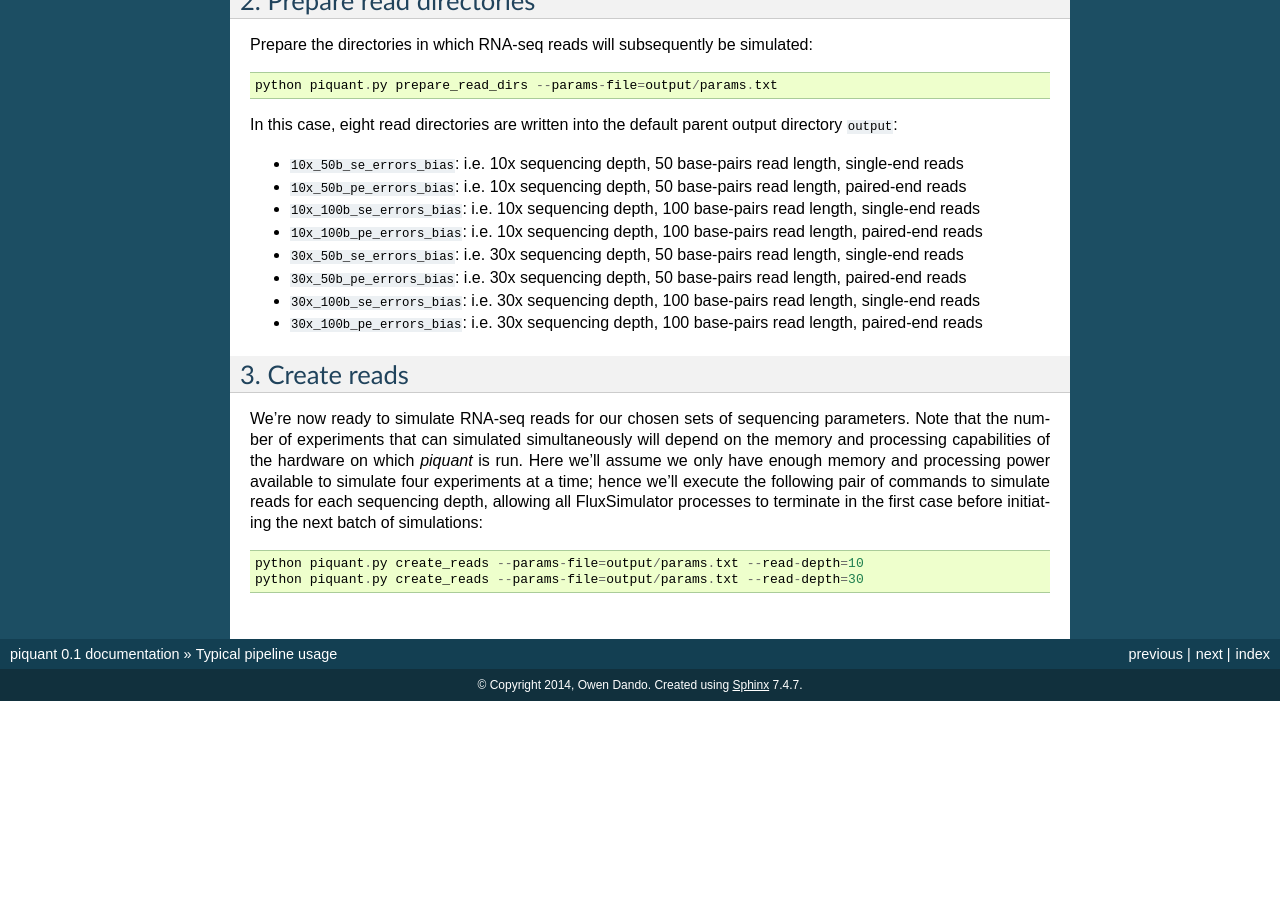
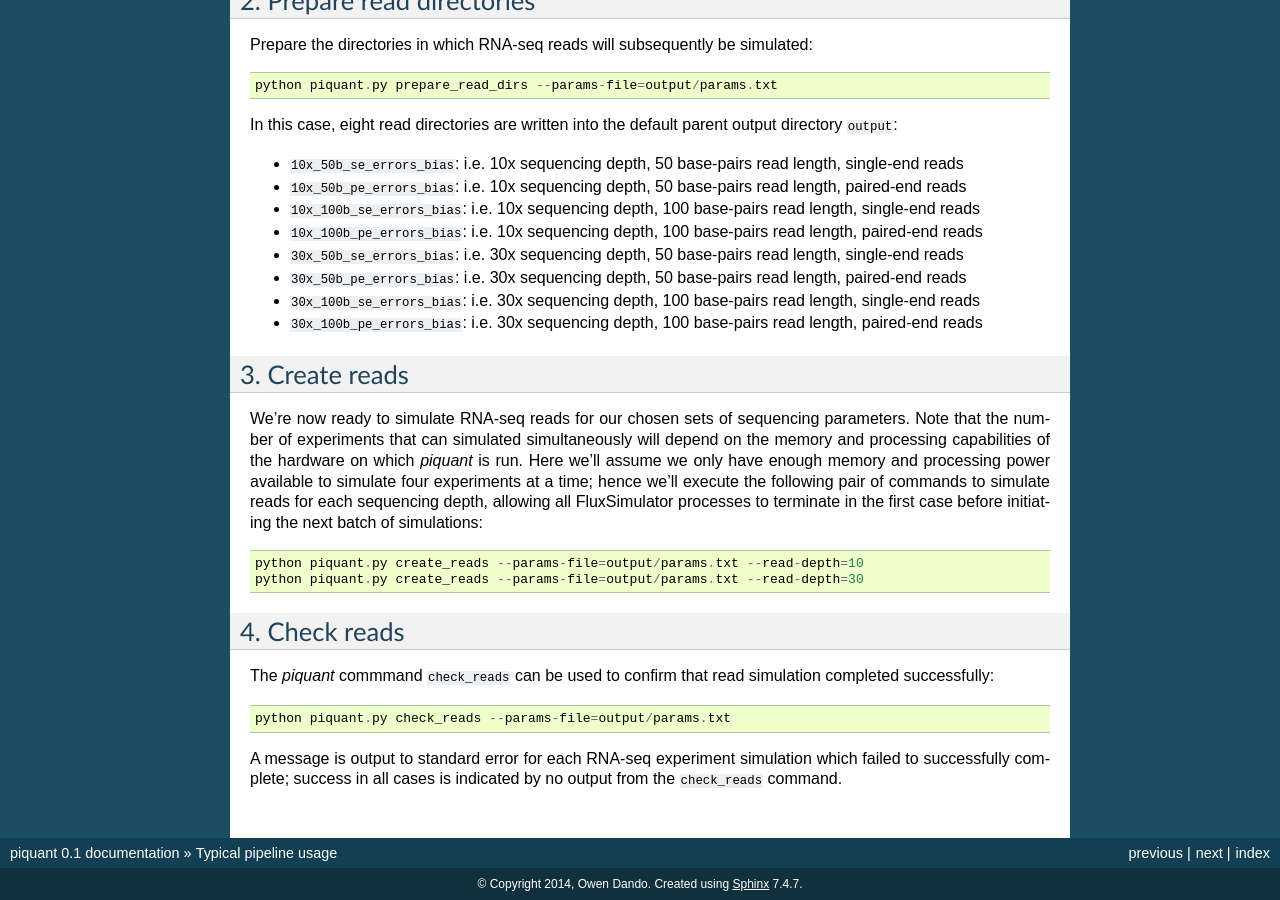
Before and after one commit to lweasel/piquant, a Sphinx documentation site: the page built from docs/typical_usage.rst, in a window 1280 px wide and 900 px high, scrolled down 750 px. Built offline with Sphinx 7.4.7, drawn with Linux system fonts in a browser that asks for light colours; formulas are drawn with MathJax 3; before the commit the page ends 1451 px from its top, so only the background shows below that.

Commit message:
Add section on checking read simulation completed.

```diff
--- a/docs/typical_usage.rst
+++ b/docs/typical_usage.rst
@@ -55,3 +55,12 @@
 
     python piquant.py create_reads --params-file=output/params.txt --read-depth=10
     python piquant.py create_reads --params-file=output/params.txt --read-depth=30
+
+4. Check reads
+--------------
+
+The *piquant* commmand ``check_reads`` can be used to confirm that read simulation completed successfully::
+
+    python piquant.py check_reads --params-file=output/params.txt
+
+A message is output to standard error for each RNA-seq experiment simulation which failed to successfully complete; success in all cases is indicated by no output from the ``check_reads`` command.
```
